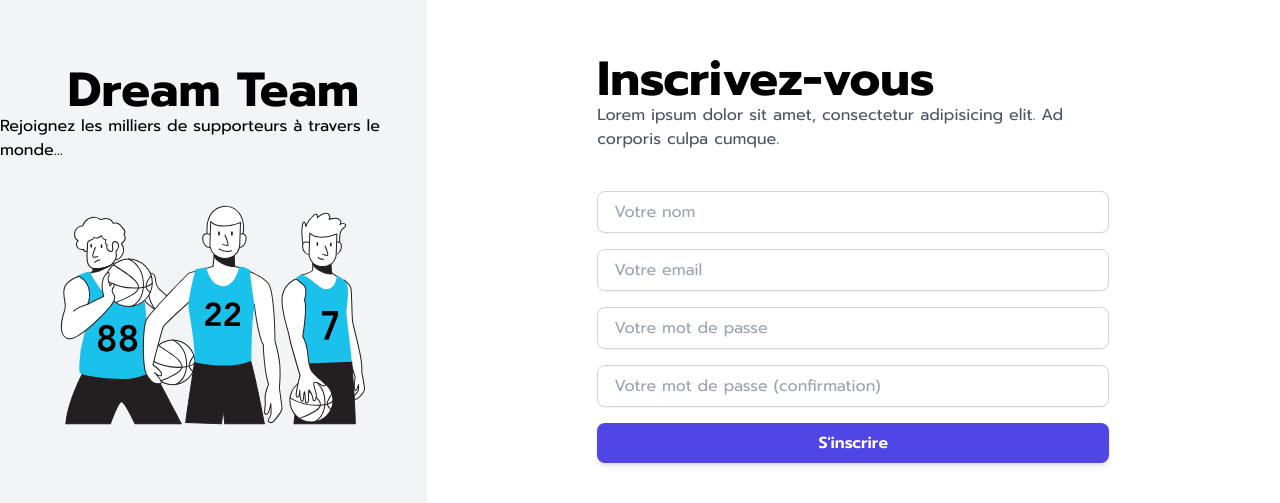
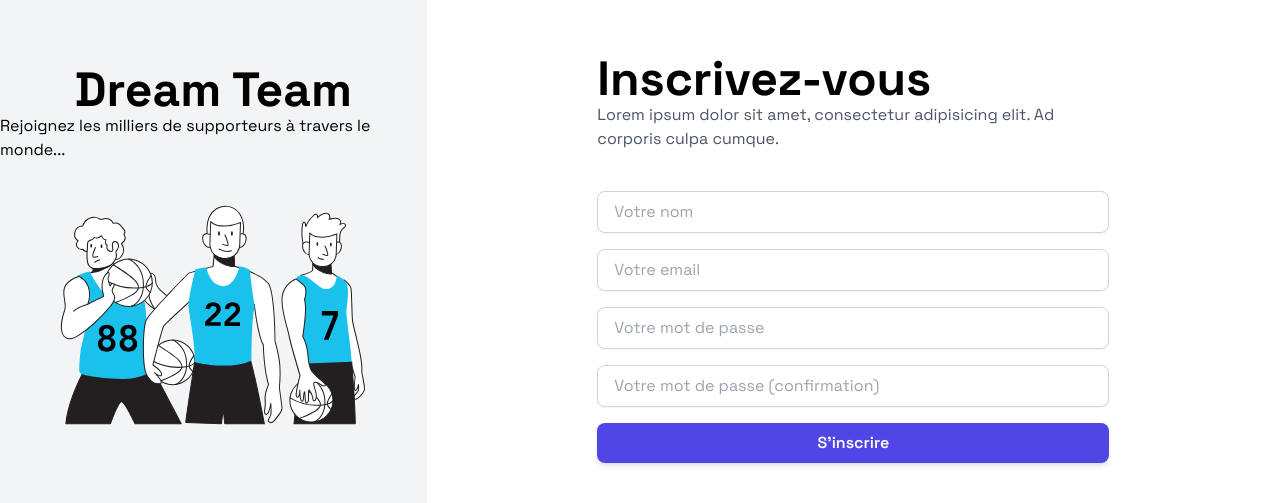
Before and after one commit to ivoiredevacademy/formik-vs-react-hook-form, a React (Create React App) app: page / in a window 1280 px wide. Shown: the part 133-636 px from the top of the page. Built offline with nearby package versions, Linux system fonts and the light colour scheme.

Commit message:
Change the font family

```diff
--- a/src/index.css
+++ b/src/index.css
@@ -1,4 +1,4 @@
-@import url('https://fonts.googleapis.com/css2?family=Prompt:ital,wght@0,100;0,200;0,300;0,400;0,500;0,600;0,700;0,800;0,900;1,100;1,200;1,300;1,400;1,500;1,600;1,700;1,800;1,900&display=swap');
+@import url('https://fonts.googleapis.com/css2?family=Space+Grotesk:wght@300;400;500;600;700&display=swap');
 
 @tailwind base;
 @tailwind components;
@@ -21,5 +21,5 @@
 }
 
 .error {
-    @apply text-red-500;
+    @apply text-red-500 font-semibold;
 }
--- a/tailwind.config.js
+++ b/tailwind.config.js
@@ -4,7 +4,7 @@
   theme: {
     extend: {
       fontFamily: {
-        'sans': ['Prompt', 'sans-serif']
+        'sans': ['Space Grotesk', 'sans-serif']
       }
     },
   },
```
